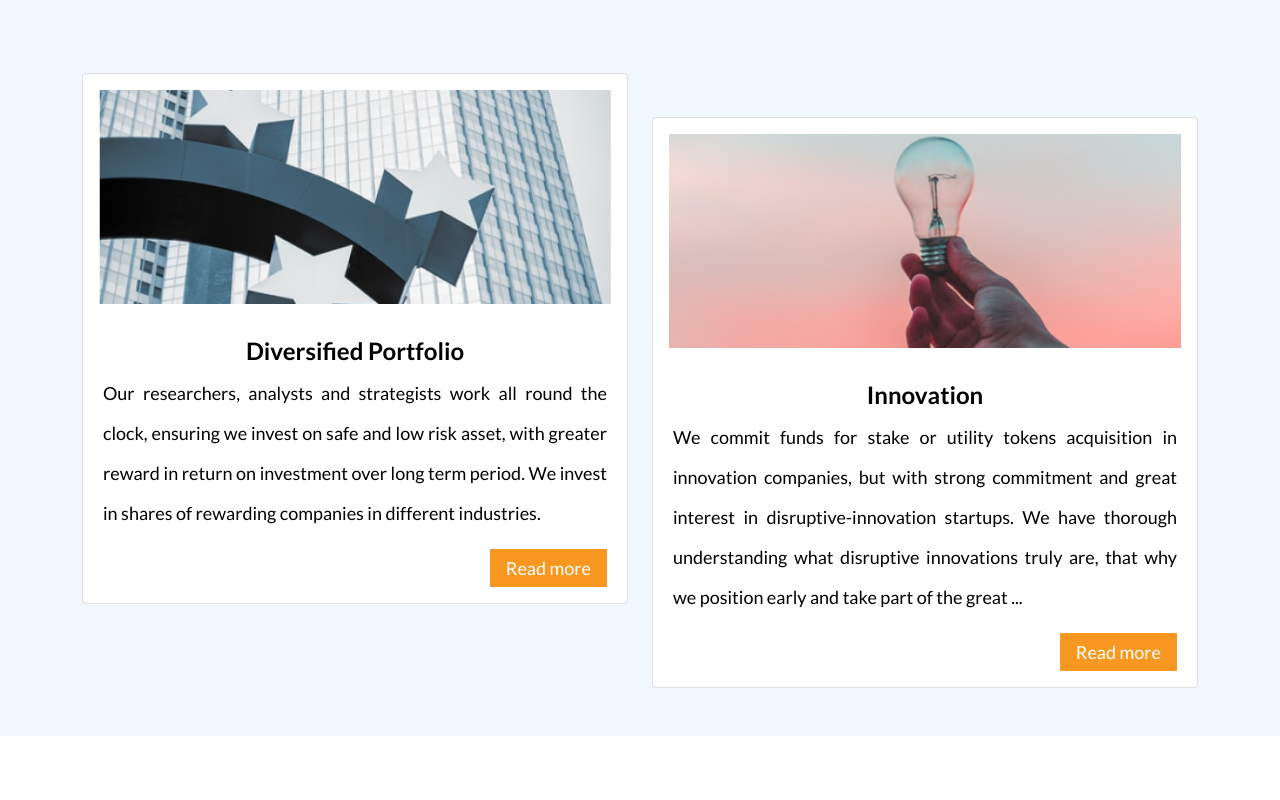
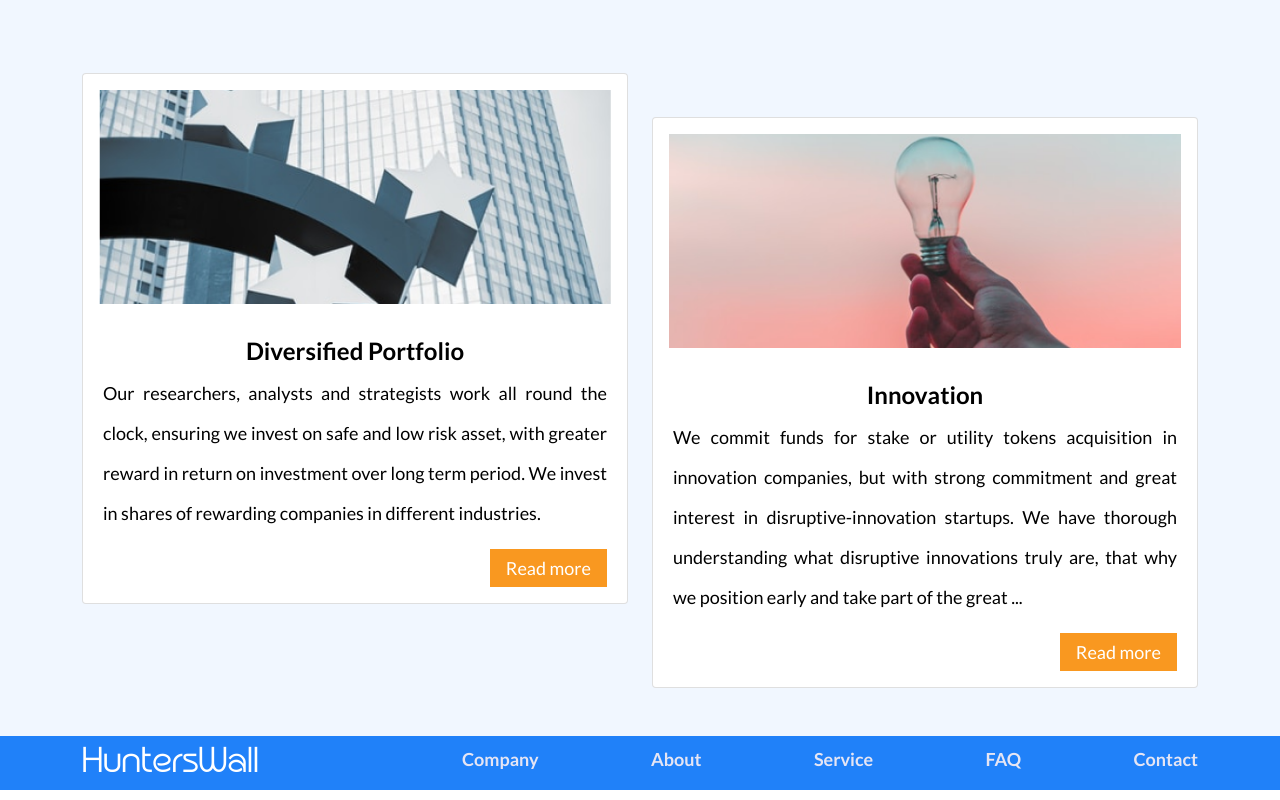
Before and after one commit to Dreezy305/HuntersWall, a Next.js app: page / in a window 1280 px wide. Shown: the part 2212-3012 px from the top of the page. Built offline with nearby package versions, Linux system fonts and the light colour scheme.

Commit message:
footer section

```diff
--- a/layouts/footer.js
+++ b/layouts/footer.js
@@ -1,10 +1,24 @@
 import React from "react";
 import Image from "next/image";
-import styles from "../styles/Home.module.scss";
 
 function Footer() {
   return (
-    <footer className={styles.footer}>{/* <h1>Footer goes here</h1> */}</footer>
+    <footer className="footer">
+      <div className="container footer">
+        <div className="row justify-content-between align-items-center">
+          <div className="col-lg-2 footer_col1">
+            <h1 className="">HuntersWall</h1>
+          </div>
+          <div className="col-lg-8 d-lg-flex justify-content-between footer_col2">
+            <h5>Company</h5>
+            <h5>About</h5>
+            <h5>Service</h5>
+            <h5>FAQ</h5>
+            <h5>Contact</h5>
+          </div>
+        </div>
+      </div>
+    </footer>
   );
 }
 
--- a/pages/_app.js
+++ b/pages/_app.js
@@ -1,6 +1,7 @@
 import "../styles/globals.css";
 import "bootstrap/dist/css/bootstrap.css";
 import "../styles/globals.scss";
+import "../styles/Home.module.scss";
 
 function MyApp({ Component, pageProps }) {
   return <Component {...pageProps} />;
--- a/styles/Home.module.scss
+++ b/styles/Home.module.scss
@@ -1,114 +1,4 @@
 @import "./variable";
-
-.container {
-  padding: 0 2rem;
-}
-
-.main {
-  min-height: 100vh;
-  padding: 4rem 0;
-  flex: 1;
-  display: flex;
-  flex-direction: column;
-  justify-content: center;
-  align-items: center;
-}
-
-.footer {
-  display: flex;
-  flex: 1;
-  padding: 2rem 0;
-  border-top: 0px solid #eaeaea;
-  justify-content: center;
-  align-items: center;
-}
-
-.footer a {
-  display: flex;
-  justify-content: center;
-  align-items: center;
-  flex-grow: 1;
-}
-
-.title a {
-  color: #0070f3;
-  text-decoration: none;
-}
-
-.title a:hover,
-.title a:focus,
-.title a:active {
-  text-decoration: underline;
-}
-
-.title {
-  margin: 0;
-  line-height: 1.15;
-  font-size: 4rem;
-}
-
-.title,
-.description {
-  text-align: center;
-}
-
-.description {
-  margin: 4rem 0;
-  line-height: 1.5;
-  font-size: 1.5rem;
-}
-
-.code {
-  background: #fafafa;
-  border-radius: 5px;
-  padding: 0.75rem;
-  font-size: 1.1rem;
-  font-family: Menlo, Monaco, Lucida Console, Liberation Mono, DejaVu Sans Mono,
-    Bitstream Vera Sans Mono, Courier New, monospace;
-}
-
-.grid {
-  display: flex;
-  align-items: center;
-  justify-content: center;
-  flex-wrap: wrap;
-  max-width: 800px;
-}
-
-.card {
-  margin: 1rem;
-  padding: 1.5rem;
-  text-align: left;
-  color: inherit;
-  text-decoration: none;
-  border: 1px solid #eaeaea;
-  border-radius: 10px;
-  transition: color 0.15s ease, border-color 0.15s ease;
-  max-width: 300px;
-}
-
-.card:hover,
-.card:focus,
-.card:active {
-  color: #0070f3;
-  border-color: #0070f3;
-}
-
-.card h2 {
-  margin: 0 0 1rem 0;
-  font-size: 1.5rem;
-}
-
-.card p {
-  margin: 0;
-  font-size: 1.25rem;
-  line-height: 1.5;
-}
-
-.logo {
-  height: 1em;
-  margin-left: 0.5rem;
-}
 
 @media (max-width: 600px) {
   .grid {
--- a/styles/globals.scss
+++ b/styles/globals.scss
@@ -178,6 +178,30 @@
       font-size: 18px;
       line-height: 22px;
       color: #ffffff;
+    }
+  }
+}
+
+.footer {
+  background: #2081f9;
+  &_col1 {
+    h1 {
+      font-family: $typografix;
+      font-style: normal;
+      font-weight: normal;
+      font-size: 36px;
+      line-height: 46px;
+      color: #ffffff;
+    }
+  }
+  &_col2 {
+    h5 {
+      font-family: "Lato";
+      font-style: normal;
+      font-weight: 600;
+      font-size: 18px;
+      line-height: 22px;
+      color: #e5e5f4;
     }
   }
 }
```
